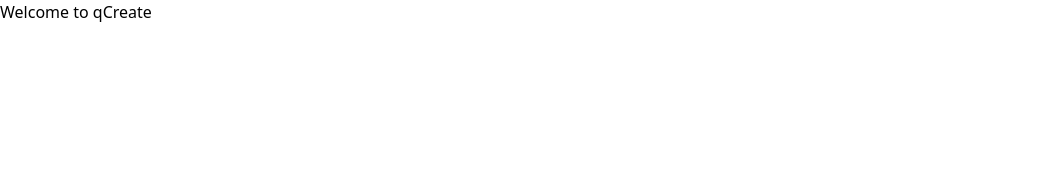
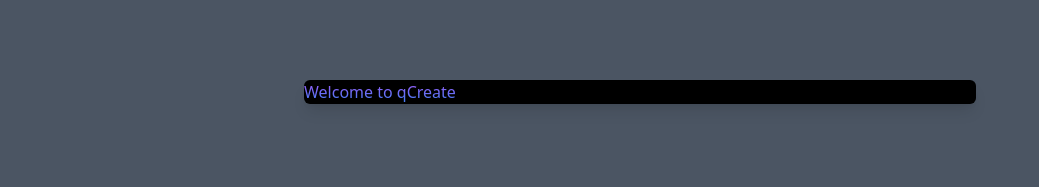
Before and after one commit to ShodiqImawan/Learn-Tailwindcss, a website: page public/index.html in a window 1280 px wide. Shown: the whole page, without its empty margins (0-1039 px from the left). Drawn offline with Linux system fonts and the light colour scheme.

Commit message:
Update 1.8.7

```diff
--- a/public/index.html
+++ b/public/index.html
@@ -4,9 +4,13 @@
     <meta charset="UTF-8">
     <meta name="viewport" content="width=device-width, initial-scale=1.0">
     <link rel="stylesheet" href="output.css">
-    <title>Home</title>
+    <title>qCreate</title>
   </head>
-  <body>
-    <h1>Welcome to qCreate</h1>
+  <body class="min-h-screen bg-gray-600 bg-no-repeat">
+    <div class="w-full flex justify-center my-auto">
+      <div class="my-20 bg-black max-w-2xl w-full rounded-md shadow-lg mx-8">
+        <h1 class="bg-gradient-to-b from-purple-500 to-blue-500 bg-clip-text text-transparent">Welcome to qCreate</h1>
+      </div>
+    </div>
   </body>
 </html>
```
Also changed, not shown: public/output.css.
